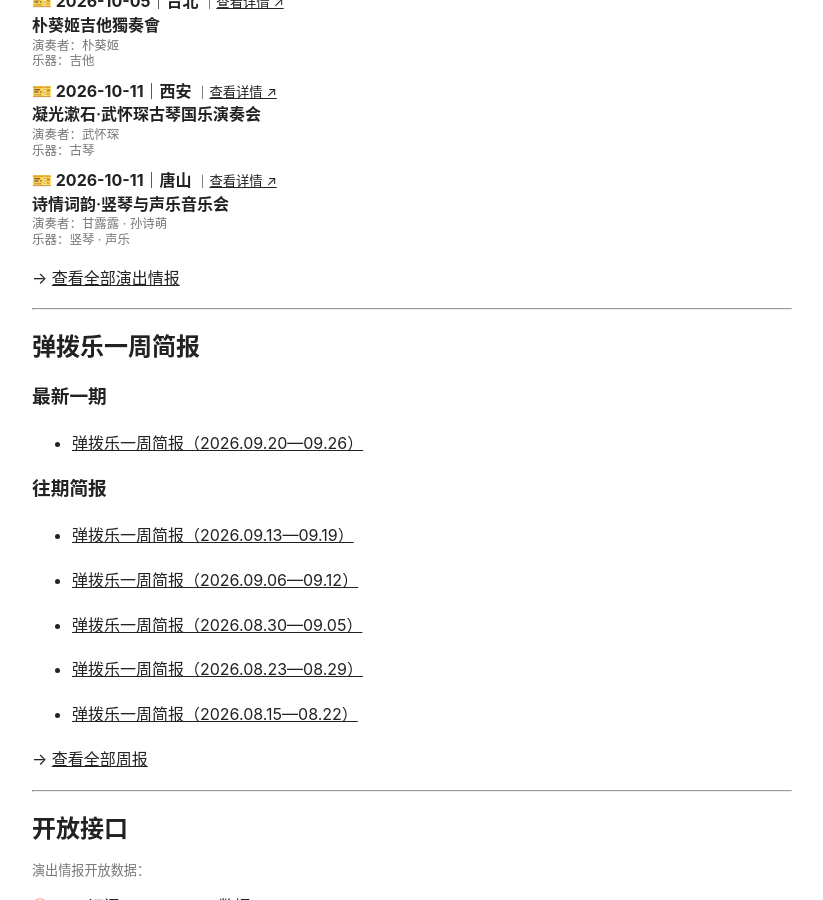
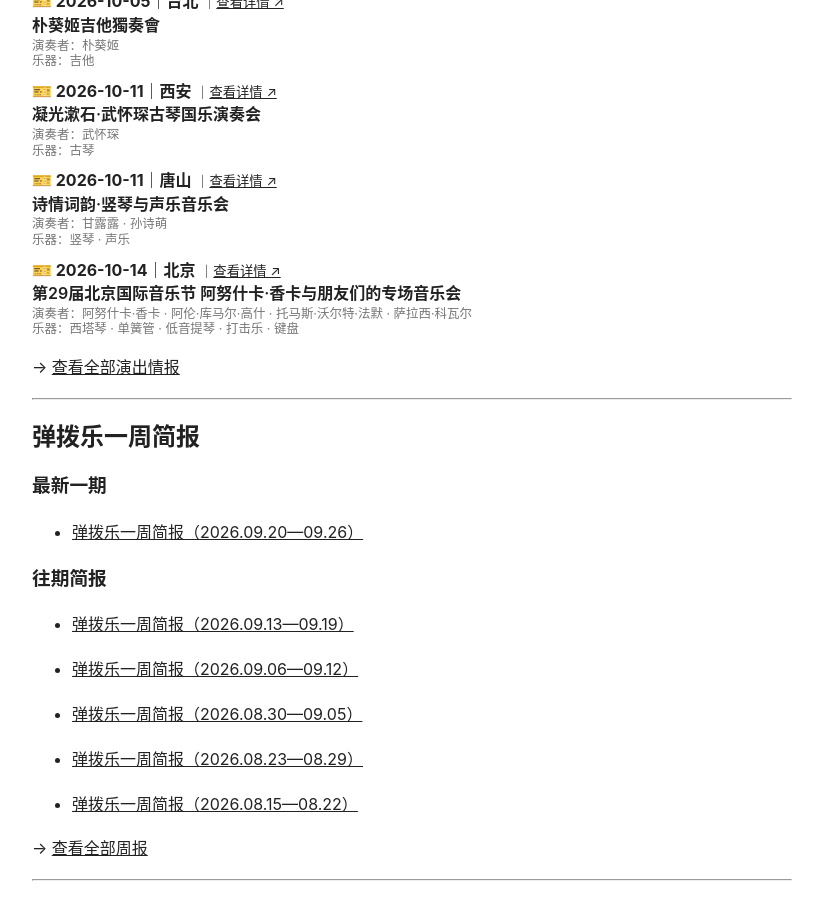
Before and after one commit to KeenKwok/boxianji, a Jekyll site: the page built from index.md, in a window 1280 px wide and 900 px high, scrolled down 1113 px. Shown: the whole window, without its empty margins (228-1051 px from the left). Built offline with Jekyll 4.4.1, drawn with Linux system fonts in a browser that asks for light colours.

Commit message:
更新 attention.yml

```diff
--- a/_data/attention.yml
+++ b/_data/attention.yml
@@ -1,3 +1,20 @@
+- id: "20261014-beijing-anoushka-shankar-and-friends"
+  date: "2026-10-14"
+  city: "北京"
+  title: "第29届北京国际音乐节 阿努什卡·香卡与朋友们的专场音乐会"
+  performers:
+    - "阿努什卡·香卡"
+    - "阿伦·库马尔·高什"
+    - "托马斯·沃尔特·法默"
+    - "萨拉西·科瓦尔"
+  instruments:
+    - "西塔琴"
+    - "单簧管"
+    - "低音提琴"
+    - "打击乐"
+    - "键盘"
+  link: "https://mp.weixin.qq.com/s/5_iVIJza6uLHn0TbbCVzlA"
+
 - id: "20261011-xian-noguang-shushi-wuhuaichen-guqin"
   date: "2026-10-11"
   city: "西安"
```
